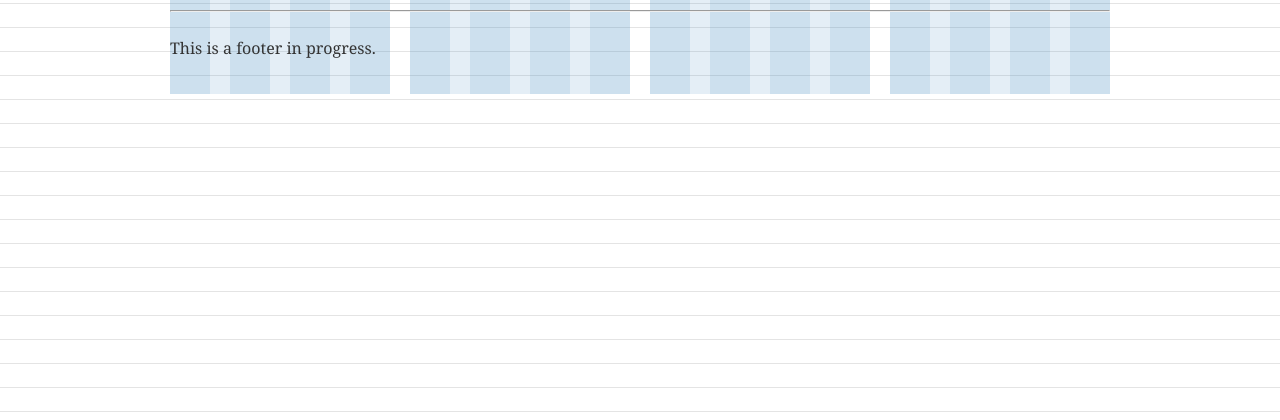
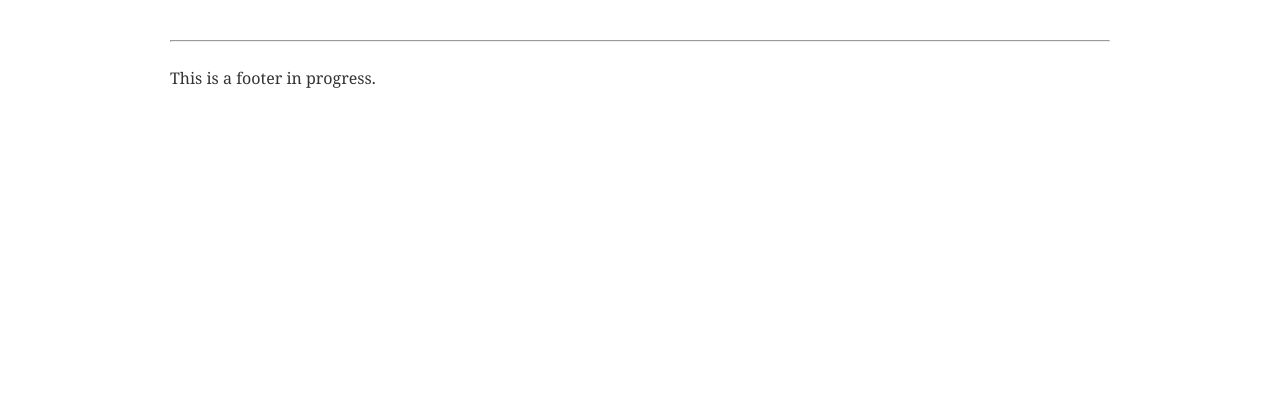
Before and after one commit to rouge8/futures-market, a Django app: template futures_market/templates/base.html in a window 1280 px wide. Shown: the top 420 px of the page. Run offline with Django 3.2, Linux system fonts and the light colour scheme; the template is opened without the code that fills it, so the values that code supplies are empty; style sheets or scripts are compiled from the project's sources; parts of the project's set-up code (start-up, migrations or seed data) failed here and were passed over; some libraries are stand-ins or nearby versions.

Commit message:
switched to LessCSS

```diff
--- /dev/null
+++ b/futures_market/market/static/css/screen.less
@@ -0,0 +1,11 @@
+/*------------------------------------*\
+	MAIN
+\*------------------------------------*/
+html{
+	background:none;
+	padding-top:10px;
+}
+body.wrapper{
+	padding:30px 10px 0;
+	background:none;
+}
--- a/futures_market/templates/base.html
+++ b/futures_market/templates/base.html
@@ -8,7 +8,7 @@
     <meta name="viewport" content="width=device-width, minimum-scale=1.0, maximum-scale=1.0" />
     <title>{% block title %}DLN's Futures Market{% endblock %}</title>
     <link rel="stylesheet" type="text/css" href="{{ STATIC_PREFIX }}css/inuit.css">
-    <link rel="stylesheet/less" type="text/css" href="{{ STATIC_PREFIX }}css/style.css">
+    <link rel="stylesheet/less" type="text/css" href="{{ STATIC_PREFIX }}css/screen.less">
     <script src="{{ STATIC_PREFIX }}js/less.js"></script>
     <script src="{{ STATIC_PREFIX }}js/jquery-1.6.1.min.js"></script>
     <script src="{{ STATIC_PREFIX }}js/jquery.flot.js"></script>
```
Also changed, not shown: futures_market/market/static/css/styles.less (deleted).
